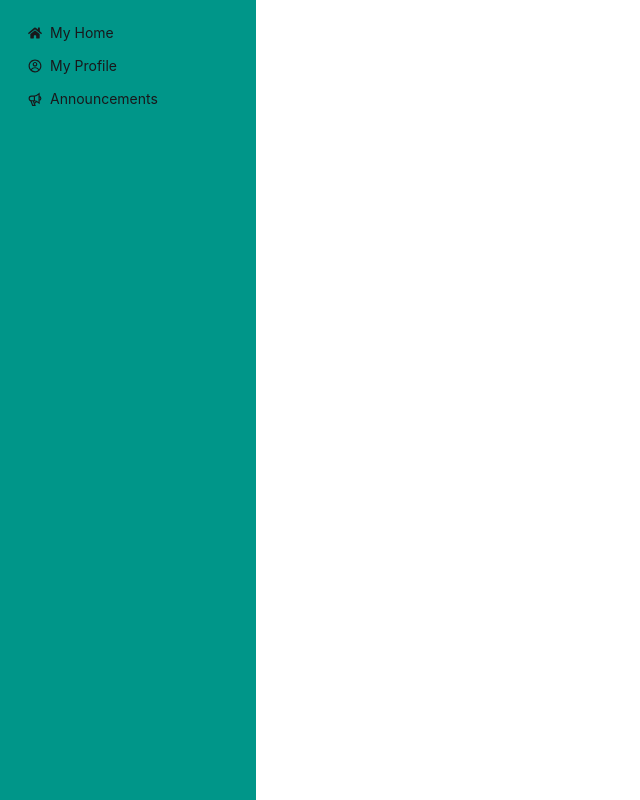
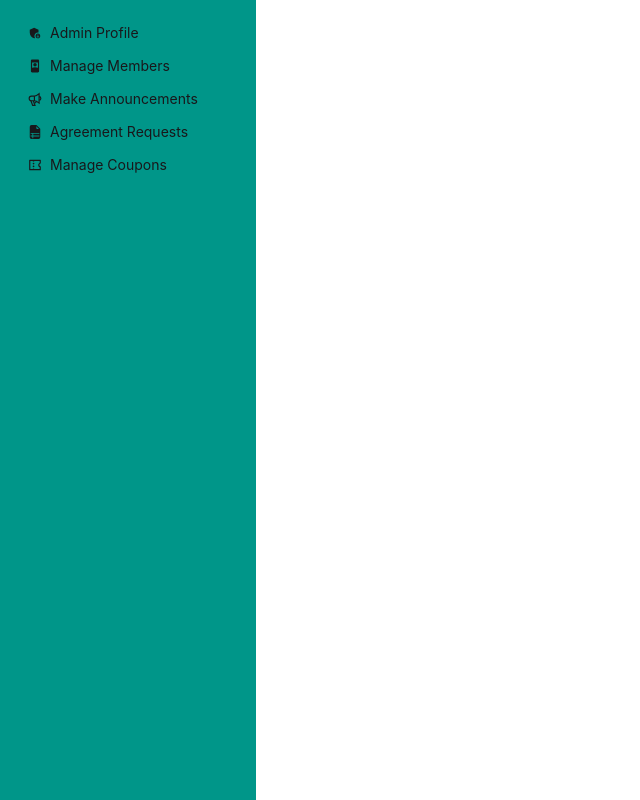
Before and after one commit to EazRumel/Infra-Sync-ClientSide, a React (Vite) app: page /dashboard in a window 1280 px wide. Shown: the whole page, without its empty margins (0-640 px from the left). Built offline with nearby package versions, Linux system fonts and the light colour scheme; no server answers.

Commit message:
updated the admin dashboard options

```diff
--- a/src/layouts/Dashboard/Dashboard.jsx
+++ b/src/layouts/Dashboard/Dashboard.jsx
@@ -4,15 +4,47 @@ import useAgreement from '../../hooks/useAgreement';
 import { FaHome, FaRegThumbsUp } from 'react-icons/fa';
 import { CgProfile } from 'react-icons/cg';
 import { GrAnnounce } from 'react-icons/gr';
-
+import Navbar from '../../shared/Navbar';
+import { MdAdminPanelSettings, MdRememberMe } from 'react-icons/md';
+import { BsFillFileEarmarkRuledFill } from 'react-icons/bs';
+import { RiCoupon3Line } from 'react-icons/ri';
 
 const Dashboard = () => {
   const [agreement] = useAgreement()
+  const isAdmin = true;
   return (
     <div className="flex ">
 <div className="w-64 min-h-screen bg-teal-600">
  <ul className="menu p-4">
+
+  {
+    isAdmin ? <>
+
+    <li>
+  <NavLink to="/"><MdAdminPanelSettings />Admin Profile</NavLink>
+  </li>
   <li>
+     <NavLink to="/dashboard/userDashboard"><MdRememberMe/>Manage Members</NavLink>
+     </li>
+  <li>
+     <NavLink to="/dashboard/userDashboard"><GrAnnounce />
+  Make Announcements
+</NavLink>
+     </li>
+  <li>
+     <NavLink to="/dashboard/userDashboard"><BsFillFileEarmarkRuledFill />
+  Agreement Requests
+</NavLink>
+     </li>
+  <li>
+     <NavLink to="/dashboard/userDashboard"><RiCoupon3Line />
+  Manage Coupons
+</NavLink>
+     </li>
+    </>
+     :
+     <>
+    <li>
   <NavLink to="/"><FaHome />My Home</NavLink>
   </li>
   <li>
@@ -23,6 +55,8 @@ const Dashboard = () => {
   Announcements
 </NavLink>
      </li>
+    </>
+  }
 
  </ul>
 </div>
--- a/src/pages/RegisterPage.jsx
+++ b/src/pages/RegisterPage.jsx
@@ -56,12 +56,13 @@ const axiosPublic = usePublicAxios()
                 draggable: true
               });
             }
+
+            // if user already exists then this else if will work
             else if (response.data.message === "User Already Exists") {
-              // ✅ Show Swal alert when user exists
+
               Swal.fire({
-                title: "User Already Exists!",
-                text: "Please try logging in.",
-                icon: "warning",
+                title: "Registered Successfully!",
+                icon: "success",
                 draggable: true
               });
             }
```
